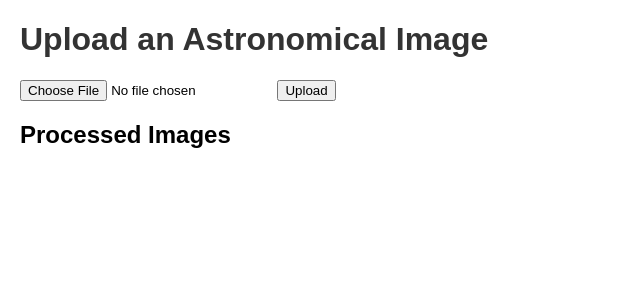
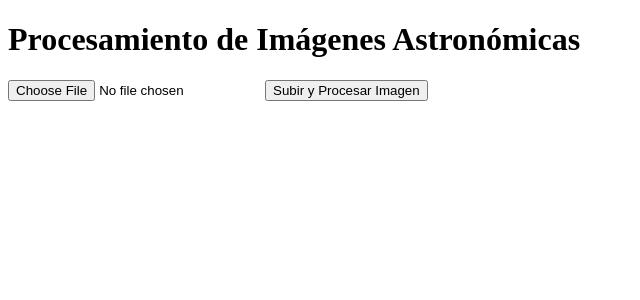
Before and after one commit to Yueqwerty/astro-image-processing, a Flask app: page / in a window 1280 px wide. Shown: the top 300 px of the page, without its empty margins (0-640 px from the left). Run offline with Flask 3, Linux system fonts and the light colour scheme; data that the repository does not hold is empty.

Commit message:
Empty array

```diff
--- a/data/data.json
+++ b/data/data.json
@@ -0,0 +1 @@
+"[]"
--- a/templates/index.html
+++ b/templates/index.html
@@ -3,17 +3,13 @@
 <head>
     <meta charset="UTF-8">
     <meta name="viewport" content="width=device-width, initial-scale=1.0">
-    <title>Astronomical Image Processing</title>
-    <link rel="stylesheet" href="{{ url_for('static', filename='css/styles.css') }}">
+    <title>Procesamiento de Imágenes Astronómicas</title>
 </head>
 <body>
-    <h1>Upload an Astronomical Image</h1>
+    <h1>Procesamiento de Imágenes Astronómicas</h1>
     <form action="/process_image" method="post" enctype="multipart/form-data">
-        <input type="file" name="file" accept="image/*">
-        <button type="submit">Upload</button>
+        <input type="file" name="file">
+        <button type="submit">Subir y Procesar Imagen</button>
     </form>
-    <h2>Processed Images</h2>
-    <div id="results"></div>
-    <script src="{{ url_for('static', filename='js/scripts.js') }}"></script>
 </body>
 </html>
```
